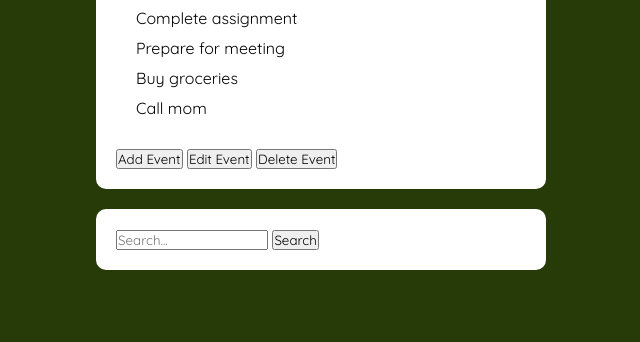
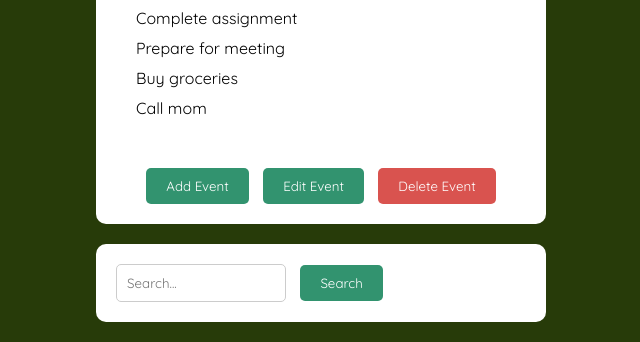
Before and after one commit to software-students-spring2024/2-web-app-exercise-se-2pm2, a plain HTML site: page templates/index.html in a window 1280 px wide. Shown: the part 561-903 px from the top of the page, without its empty margins (319-959 px from the left). Before the commit the page ends 851 px from the top, so only its background shows below. Drawn offline with nearby package versions, Linux system fonts and the light colour scheme; files that its build step writes are made by us from their sources.

Commit message:
added css for buttons

```diff
--- a/static/css/styles.css
+++ b/static/css/styles.css
@@ -142,3 +142,61 @@ header .icons span:hover {
 .todo-list li {
     margin-bottom: 10px;
 }
+
+.button-container {
+    text-align: center;
+    margin-top: 20px;
+}
+
+.add-event-button,
+.edit-event-button {
+    padding: 10px 20px;
+    margin: 0 5px;
+    background-color: #32936F;
+    color: #fff;
+    border: none;
+    border-radius: 5px;
+    cursor: pointer;
+    transition: background-color 0.3s ease;
+}
+
+.add-event-button:hover,
+.edit-event-button:hover {
+    background-color: #276C56;
+}
+
+.delete-event-button {
+    padding: 10px 20px;
+    margin: 0 5px;
+    background-color: #D9534F; /* Red color */
+    color: #fff;
+    border: none;
+    border-radius: 5px;
+    cursor: pointer;
+    transition: background-color 0.3s ease;
+}
+
+.delete-event-button:hover {
+    background-color: #C9302C; /* Darker shade of red on hover */
+}
+
+.wrapper input[type="text"] {
+    padding: 10px;
+    border: 1px solid #ccc;
+    border-radius: 5px;
+}
+
+.wrapper .search-button {
+    padding: 10px 20px;
+    margin-left: 10px;
+    background-color: #32936F;
+    color: #fff;
+    border: none;
+    border-radius: 5px;
+    cursor: pointer;
+    transition: background-color 0.3s ease;
+}
+
+.wrapper .search-button:hover {
+    background-color: #276C56;
+}
```
